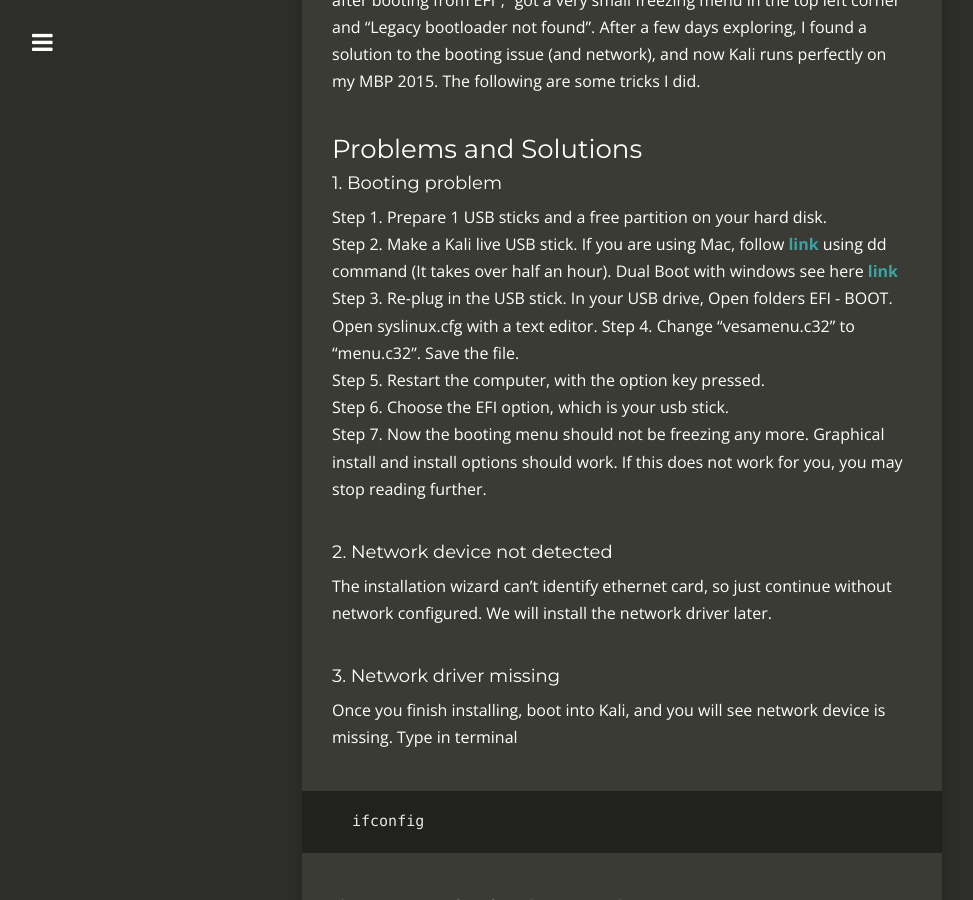
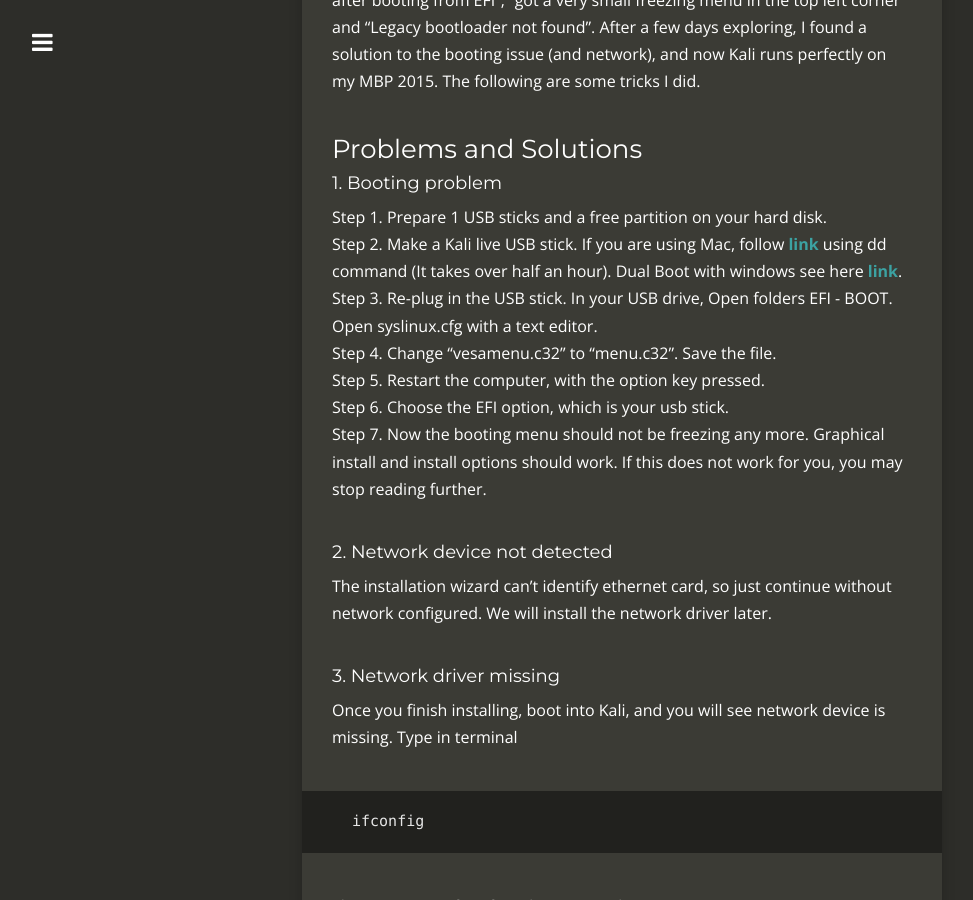
Before and after one commit to yzh503/yzh503.github.io, a Jekyll site: the page built from _posts/2015-08-19-Kali-installation-tips-for-MBP-2015.markdown, in a window 1280 px wide and 900 px high, scrolled down 356 px. Shown: the whole window, without its empty margins (18-991 px from the left). Built offline with Jekyll 4.4.1, drawn with Linux system fonts in a browser that asks for light colours; nearby versions of some CDN libraries; Markdown is read by kramdown in place of the engine named in the settings; comment, search, counter and statistics services are not loaded.

Commit message:
update format

```diff
--- a/_posts/2015-08-19-Kali-installation-tips-for-MBP-2015.markdown
+++ b/_posts/2015-08-19-Kali-installation-tips-for-MBP-2015.markdown
@@ -19,7 +19,7 @@
 ####1. Booting problem
 
 Step 1. Prepare 1 USB sticks and a free partition on your hard disk.
-Step 2. Make a Kali live USB stick. If you are using Mac,  follow [**link**](http://docs.kali.org/installation/kali-linux-dual-boot-on-mac-hardware) using dd command (It takes over half an hour). Dual Boot with windows see here [**link**](http://docs.kali.org/installation/dual-boot-kali-with-windows)
+Step 2. Make a Kali live USB stick. If you are using Mac,  follow [**link**](http://docs.kali.org/installation/kali-linux-dual-boot-on-mac-hardware) using dd command (It takes over half an hour). Dual Boot with windows see here [**link**](http://docs.kali.org/installation/dual-boot-kali-with-windows).
 Step 3. Re-plug in the USB stick. In your USB drive, Open folders EFI - BOOT. Open syslinux.cfg with a text editor.
 Step 4. Change "vesamenu.c32" to "menu.c32". Save the file.
 Step 5. Restart the computer, with the option key pressed.
```
